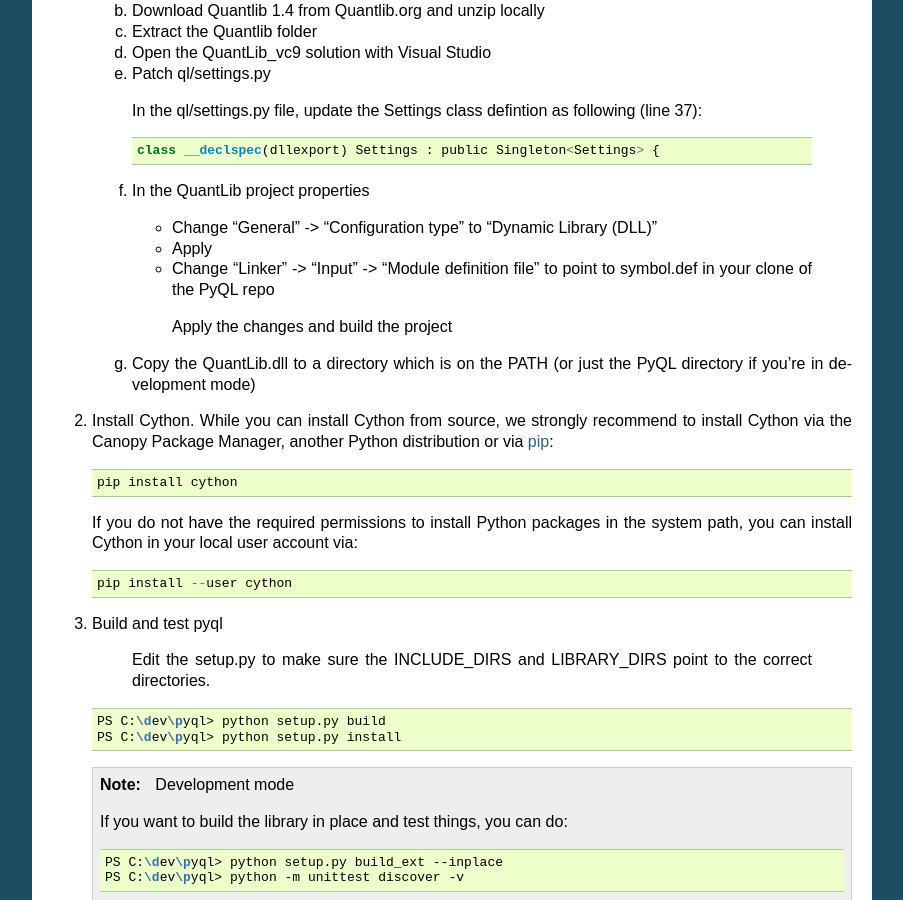
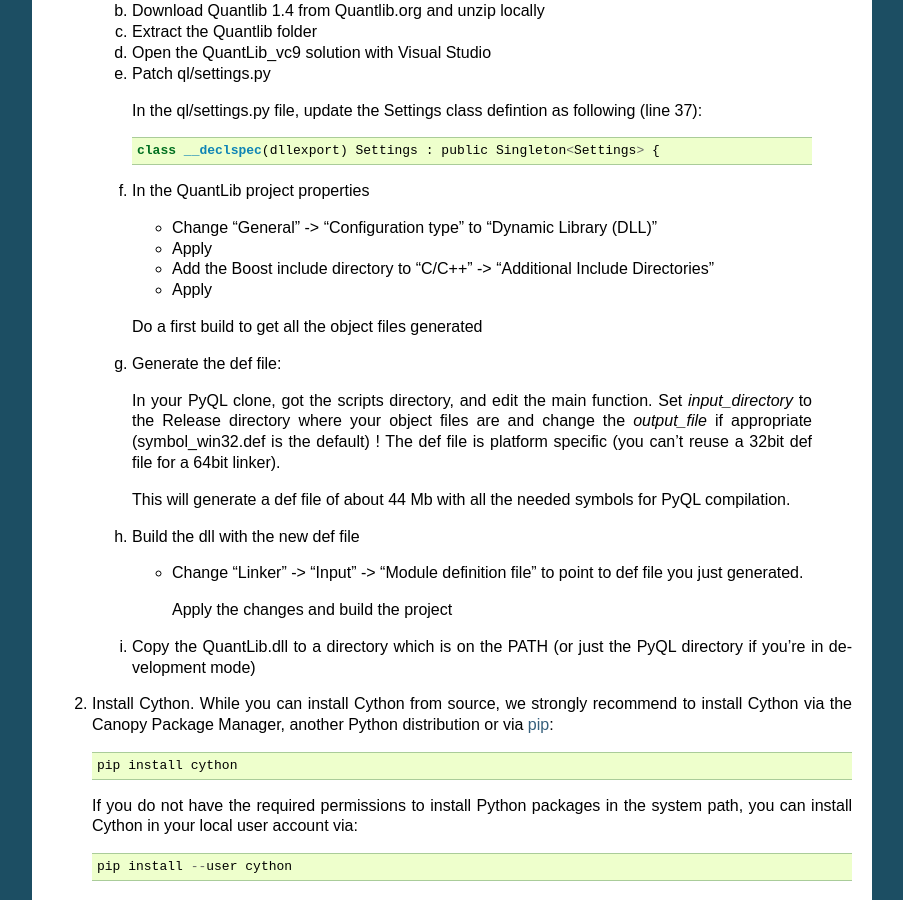
Before and after one commit to enthought/pyql, a Sphinx documentation site: the page built from docs/source/getting_started.rst, in a window 1280 px wide and 900 px high, scrolled down 2330 px. Shown: the whole window, without its empty margins (198-1101 px from the left). Built offline with Sphinx 7.4.7, drawn with Linux system fonts in a browser that asks for light colours.

Commit message:
adding full instruction with .def file generation

```diff
--- a/docs/source/getting_started.rst
+++ b/docs/source/getting_started.rst
@@ -154,12 +154,30 @@
 
     - Change "General" -> "Configuration type" to "Dynamic Library (DLL)"
     - Apply
+    - Add the Boost include directory to "C/C++" -> "Additional Include Directories"
+    - Apply
+
+    Do a first build to get all the object files generated
+
+   g. Generate the def file:
+
+    In your PyQL clone, got the scripts directory, and edit the main function.
+    Set `input_directory` to the Release directory where your object files are
+    and change the `output_file` if appropriate (symbol_win32.def is the
+    default) ! The def file is platform specific (you can't reuse a 32bit def
+    file for a 64bit linker).
+
+    This will generate a def file of about 44 Mb with all the needed symbols for
+    PyQL compilation.
+
+   h. Build the dll with the new def file
+
     - Change "Linker" -> "Input" -> "Module definition file" to point to
-      symbol.def in your clone of the PyQL repo
+      def file you just generated.
 
      Apply the changes and build the project
 
-   g. Copy the QuantLib.dll to a directory which is on the PATH (or just the
+   i. Copy the QuantLib.dll to a directory which is on the PATH (or just the
       PyQL directory if you're in development mode)
 
 2. Install Cython. While you can install Cython from source, we strongly
```
